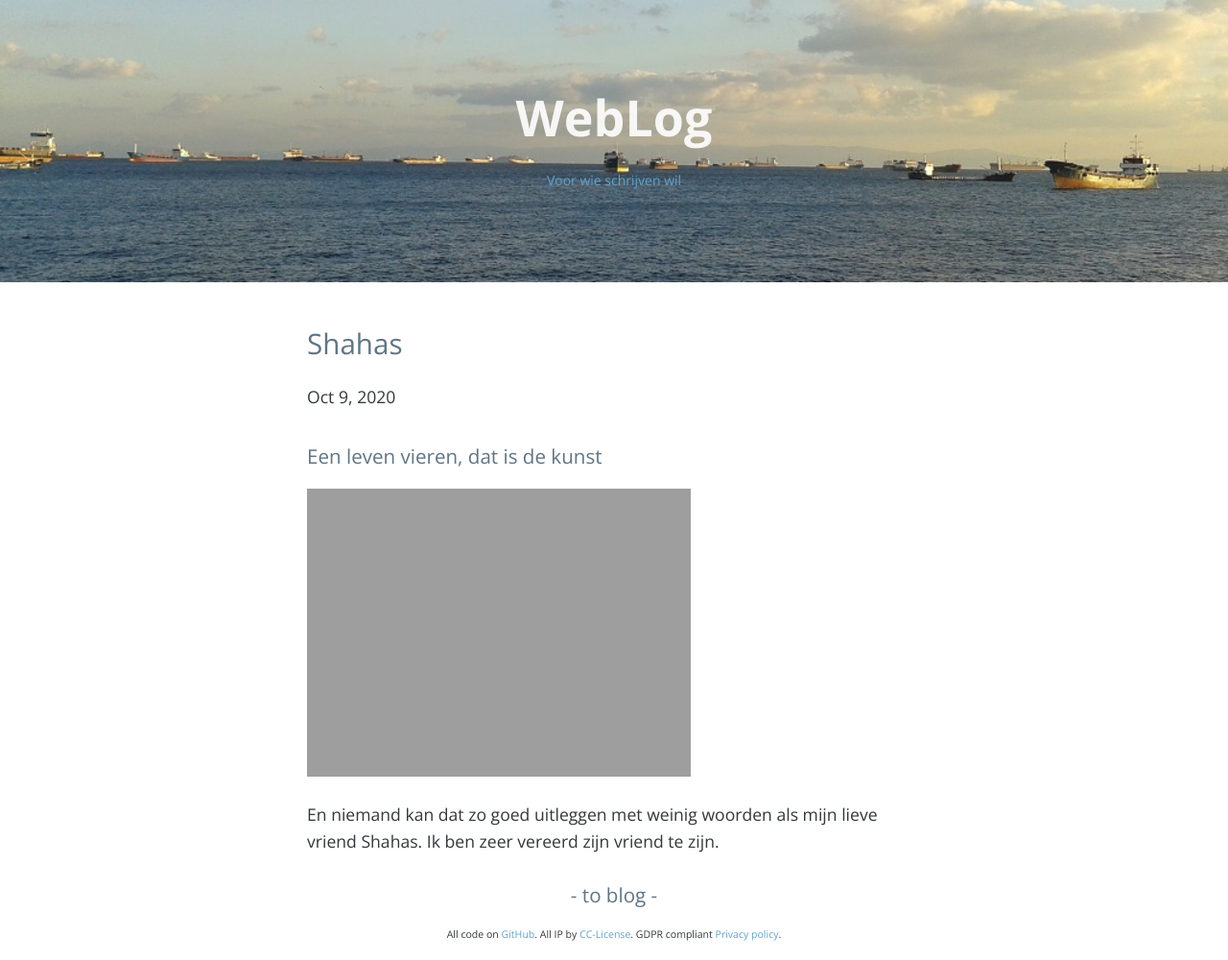
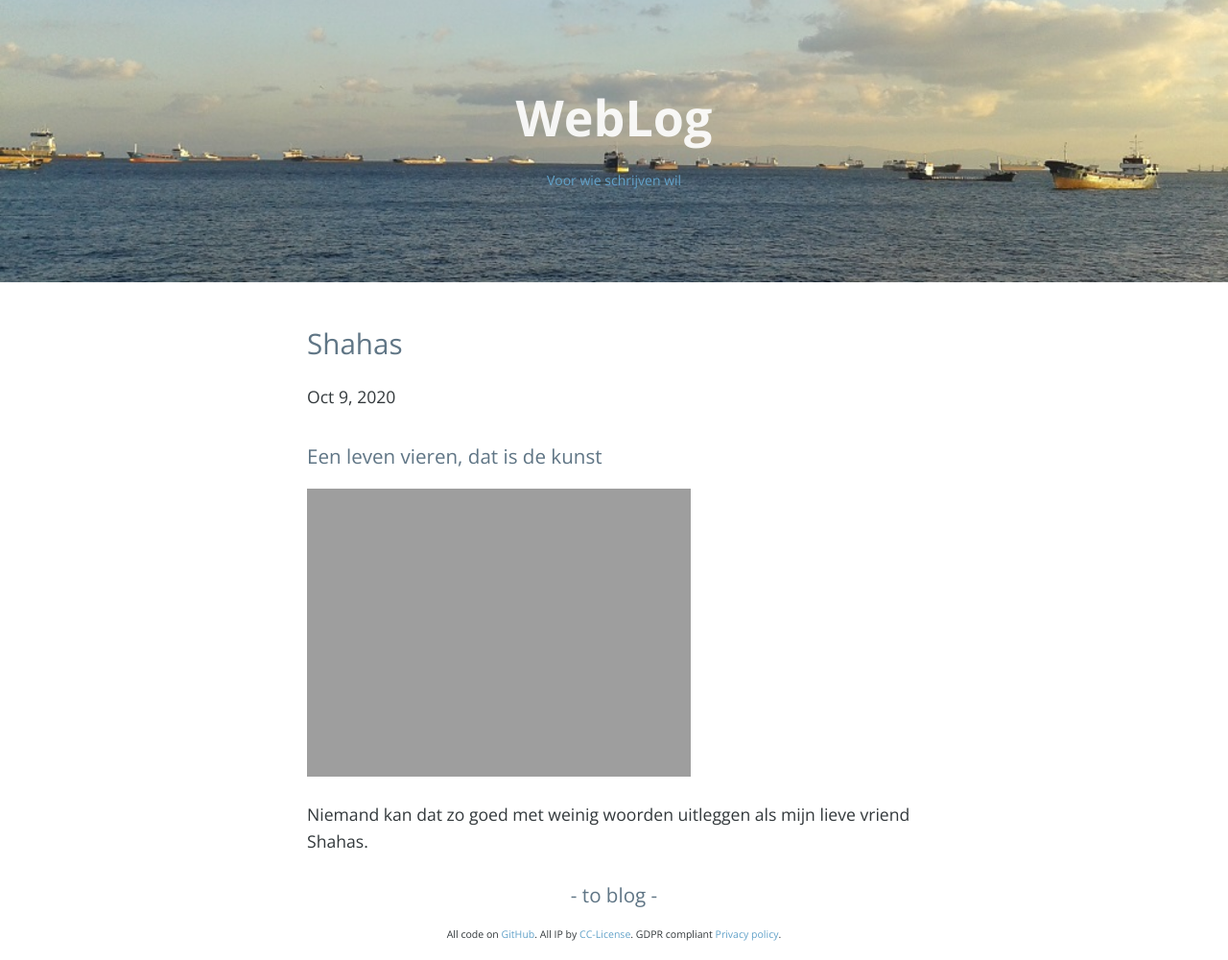
Before and after one commit to fprisse/Weblog, a Jekyll site: the page built from _posts/2020-10-08-shahas.md, in a window 1280 px wide. Shown: the whole page at 96% size. Built offline with Jekyll 4.4.1, drawn with Linux system fonts in a browser that asks for light colours; nearby versions of some CDN libraries; comment, search, counter and statistics services are not loaded.

Commit message:
shahas update

```diff
--- a/_posts/2020-10-08-shahas.md
+++ b/_posts/2020-10-08-shahas.md
@@ -8,4 +8,4 @@ categories: Vakantie
 ### Een leven vieren, dat is de kunst
 ![shahas]({{ site.url }}/assets/shahas.png)
 
-En niemand kan dat zo goed uitleggen met weinig woorden als mijn lieve vriend Shahas. Ik ben zeer vereerd zijn vriend te zijn.
+Niemand kan dat zo goed met weinig woorden uitleggen als mijn lieve vriend Shahas.
```
Also changed, not shown: _posts/dr2020-09-10-healthcare_economics.md (+1 -1 lines).
